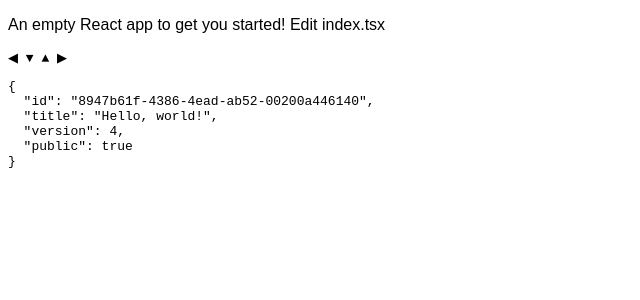
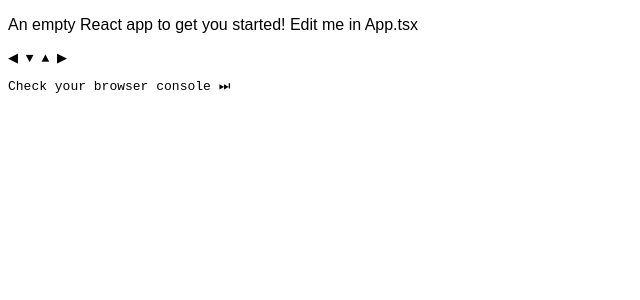
Before and after one commit to makenotion/starter, a Next.js app: page / in a window 1280 px wide. Shown: the top 300 px of the page, without its empty margins (0-640 px from the left). Built offline with nearby package versions, Linux system fonts and the light colour scheme.

Commit message:
console.log and App.tsx

```diff
--- a/index.tsx
+++ b/App.tsx
@@ -3,13 +3,15 @@
 
 import { block } from "./data";
 
+console.log(block);
+
 export function App() {
   return (
     <main>
-      <p>An empty React app to get you started! Edit index.tsx</p>
+      <p>An empty React app to get you started! Edit me in App.tsx</p>
       <pre>
         <p>◀ ▼ ▲ ▶</p>
-        {JSON.stringify(block, null, 2)}
+        <p>Check your browser console ⏭</p>
       </pre>
     </main>
   );
--- a/pages/index.tsx
+++ b/pages/index.tsx
@@ -1,5 +1,5 @@
 import { useEffect, useState } from "react";
-import { App } from "..";
+import { App } from "../App";
 
 export default function HomePage() {
   // Only render on the client
```
